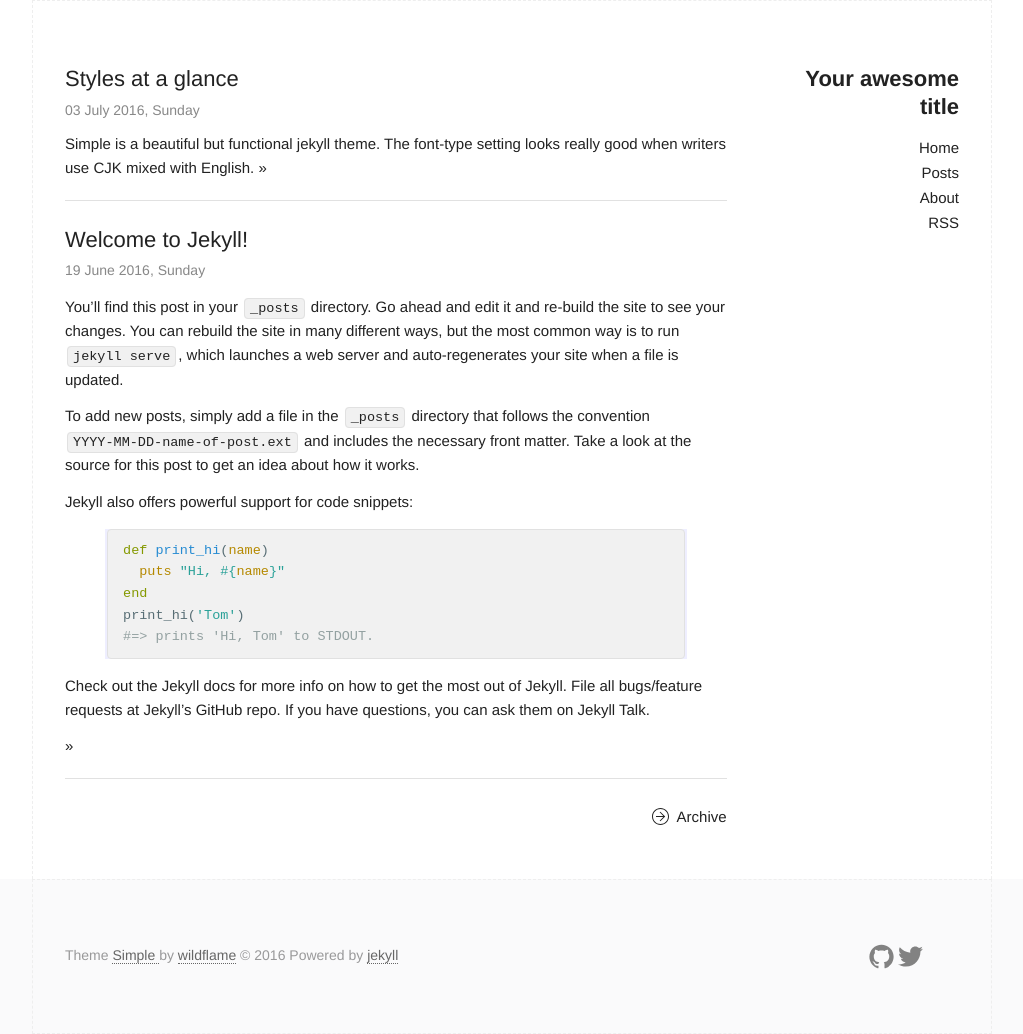
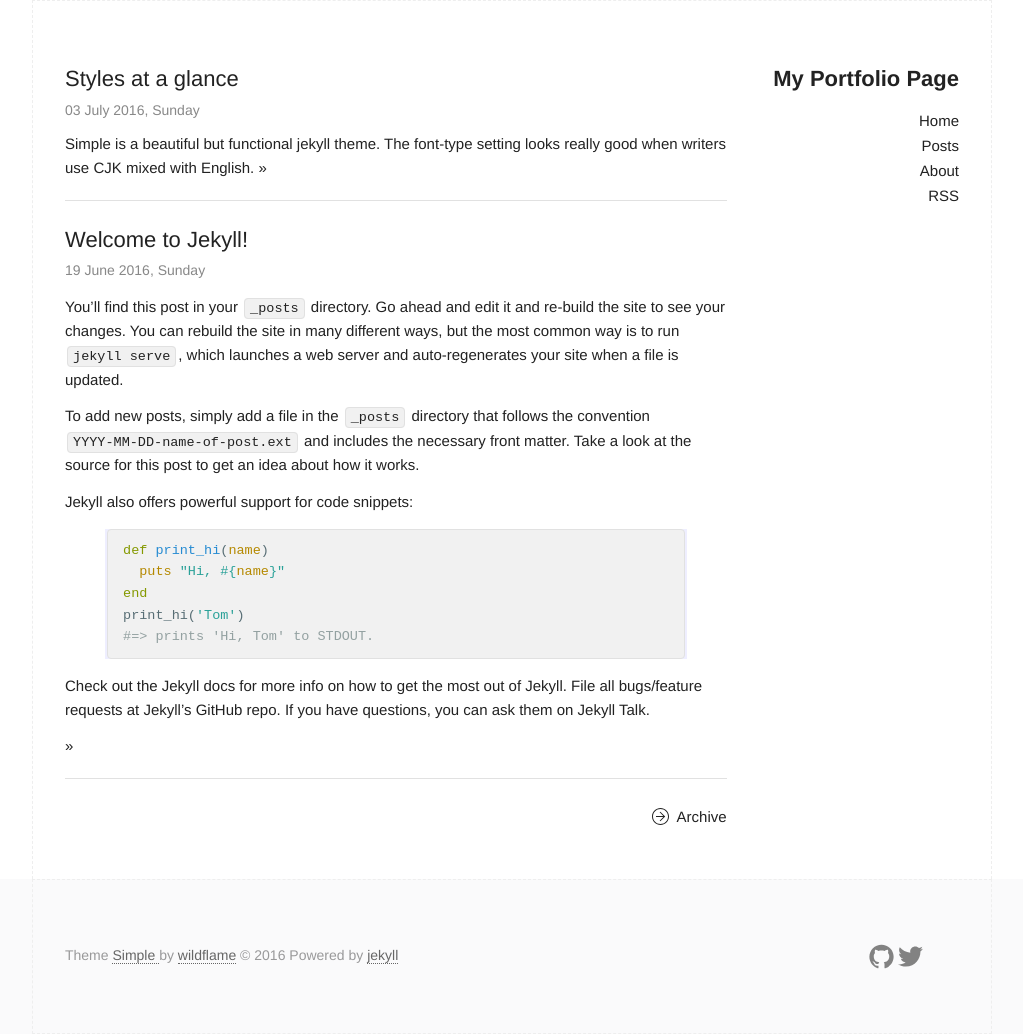
Before and after one commit to tomjeon/tomjeon.github.io, a Jekyll site: the page built from index.html, in a window 1280 px wide. Shown: the whole page, without its empty margins (128-1151 px from the left). Built offline with Jekyll 4.4.1, drawn with Linux system fonts in a browser that asks for light colours.

Commit message:
Update _config.yml

```diff
--- a/_config.yml
+++ b/_config.yml
@@ -6,14 +6,14 @@
 # 'jekyll serve'. If you change this file, please restart the server process.
 
 # Site settings
-title: Your awesome title
+title: My Portfolio Page
 email: your-email@domain.com
 description: > # this means to ignore newlines until "baseurl:"
   Write an awesome description for your new site here. You can edit this
   line in _config.yml. It will appear in your document head meta (for
   Google search results) and in your feed.xml site description.
-baseurl: "/jekyll-simple" # the subpath of your site, e.g. /blog
-url: "http://wildflame.me" # the base hostname & protocol for your site
+baseurl:  # the subpath of your site, e.g. /blog
+url: "http://tomjeon.github.io" # the base hostname & protocol for your site
 twitter_username: Taffyer
 github_username:  wild-flame
 
```
